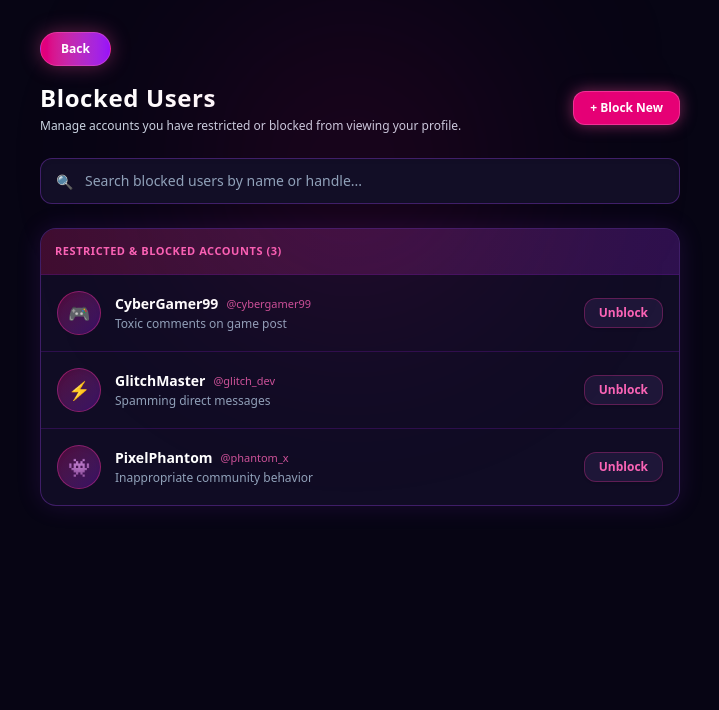
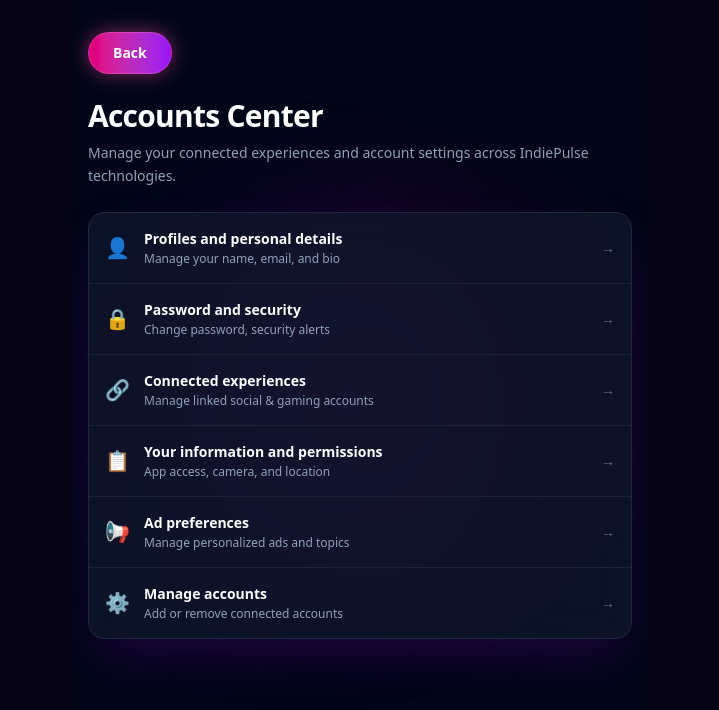
Before and after one commit to Patil-IndiePulse/IndiePulse, a Next.js app: page /settings/blocked-users in a window 1280 px wide. Shown: the top 710 px of the page, without its empty margins (280-999 px from the left). Built offline with nearby package versions, Linux system fonts and the light colour scheme.

Commit message:
fix: update accounts center layout with uniform pink back button and clean title stacking

```diff
--- a/app/settings/blocked-users/page.tsx
+++ b/app/settings/blocked-users/page.tsx
@@ -1,178 +1,63 @@
 'use client';
 
 import Link from 'next/link';
-import { useState } from 'react';
 
-export default function BlockedUsersPage() {
-  const [searchQuery, setSearchQuery] = useState('');
-  const [showBlockModal, setShowBlockModal] = useState(false);
-  const [newUsername, setNewUsername] = useState('');
-  const [newReason, setNewReason] = useState('');
-
-  const [blockedList, setBlockedList] = useState([
-    { id: 1, name: 'CyberGamer99', handle: '@cybergamer99', reason: 'Toxic comments on game post', avatar: '🎮' },
-    { id: 2, name: 'GlitchMaster', handle: '@glitch_dev', reason: 'Spamming direct messages', avatar: '⚡' },
-    { id: 3, name: 'PixelPhantom', handle: '@phantom_x', reason: 'Inappropriate community behavior', avatar: '👾' },
-  ]);
-
-  const handleUnblock = (id: number) => {
-    setBlockedList(blockedList.filter(user => user.id !== id));
-  };
-
-  const handleBlockNewUser = (e: React.FormEvent) => {
-    e.preventDefault();
-    if (!newUsername.trim()) return;
-
-    const newUser = {
-      id: Date.now(),
-      name: newUsername,
-      handle: `@${newUsername.toLowerCase().replace(/\s+/g, '')}`,
-      reason: newReason.trim() || 'Blocked by user preference',
-      avatar: '👤',
-    };
-
-    setBlockedList([newUser, ...blockedList]);
-    setNewUsername('');
-    setNewReason('');
-    setShowBlockModal(false);
-  };
-
-  const filteredUsers = blockedList.filter(user =>
-    user.name.toLowerCase().includes(searchQuery.toLowerCase()) ||
-    user.handle.toLowerCase().includes(searchQuery.toLowerCase())
-  );
+export default function AccountsCenterPage() {
+  const accountOptions = [
+    { title: "Profiles and personal details", desc: "Manage your name, email, and bio", icon: "👤" },
+    { title: "Password and security", desc: "Change password, security alerts", icon: "🔒" },
+    { title: "Connected experiences", desc: "Manage linked social & gaming accounts", icon: "🔗" },
+    { title: "Your information and permissions", desc: "App access, camera, and location", icon: "📋" },
+    { title: "Ad preferences", desc: "Manage personalized ads and topics", icon: "📢" },
+    { title: "Manage accounts", desc: "Add or remove connected accounts", icon: "⚙️" }
+  ];
 
   return (
-    <main className="min-h-screen bg-[#070514] text-white flex flex-col px-4 py-8 max-w-2xl mx-auto w-full relative select-none">
+    <main className="min-h-screen bg-slate-950 text-white flex flex-col px-4 py-8 max-w-xl mx-auto w-full relative overflow-x-hidden select-none">
 
-      {/* Background glow matching Notifications page */}
-      <div className="absolute top-0 left-1/4 w-80 h-80 bg-pink-600/10 rounded-full blur-[100px] pointer-events-none"></div>
+      {/* Background Decorative Glow Effects */}
+      <div className="absolute top-1/4 left-1/4 w-96 h-96 bg-pink-600/10 rounded-full blur-3xl pointer-events-none"></div>
+      <div className="absolute bottom-1/4 right-1/4 w-96 h-96 bg-purple-600/10 rounded-full blur-3xl pointer-events-none"></div>
 
-      {/* Back Button and Header */}
-      <div className="flex flex-col items-start gap-4 mb-6">
+      {/* Top Header Row with Clear Pink 'Back' Button */}
+      <div className="w-full flex items-start mb-6 relative z-10">
         <Link
-          href="/menu"
-          className="px-5 py-2 rounded-full bg-gradient-to-r from-pink-600 to-purple-600 hover:from-pink-500 hover:to-purple-500 text-white text-xs font-bold shadow-[0_0_20px_rgba(236,72,153,0.4)] border border-pink-400/40 transition-all flex items-center gap-1.5 cursor-pointer"
+          href="/settings"
+          className="px-6 py-2.5 rounded-full bg-gradient-to-r from-pink-600 to-purple-600 hover:from-pink-500 hover:to-purple-500 text-white text-sm font-bold shadow-[0_0_20px_rgba(236,72,153,0.5)] border border-pink-400/40 transition-all flex items-center justify-center cursor-pointer"
         >
           Back
         </Link>
-        <div className="flex items-center justify-between w-full">
-          <div>
-            <h1 className="text-2xl font-black tracking-wide text-white">Blocked Users</h1>
-            <p className="text-xs text-slate-300 mt-1">Manage accounts you have restricted or blocked from viewing your profile.</p>
-          </div>
-          <button
-            onClick={() => setShowBlockModal(true)}
-            className="px-4 py-2 rounded-xl bg-pink-600 hover:bg-pink-500 text-white text-xs font-bold shadow-[0_0_15px_rgba(236,72,153,0.5)] transition-all cursor-pointer border border-pink-400/50 flex items-center gap-1.5"
-          >
-            + Block New
-          </button>
+      </div>
+
+      {/* Page Title & Subtitle */}
+      <div className="mb-6 relative z-10">
+        <h1 className="text-3xl font-black tracking-tight text-white mb-2">Accounts Center</h1>
+        <p className="text-slate-400 text-sm leading-relaxed">
+          Manage your connected experiences and account settings across IndiePulse technologies.
+        </p>
+      </div>
+
+      {/* Accounts Center Options List */}
+      <div className="bg-slate-900/80 backdrop-blur-xl border border-slate-800 rounded-2xl w-full shadow-2xl shadow-purple-950/50 overflow-hidden relative z-10 mb-6">
+        <div className="divide-y divide-slate-800/80">
+          {accountOptions.map((item, index) => (
+            <div
+              key={index}
+              className="flex items-center justify-between p-4 hover:bg-slate-800/50 transition-colors cursor-pointer group"
+            >
+              <div className="flex items-center gap-3.5">
+                <span className="text-xl">{item.icon}</span>
+                <div>
+                  <h3 className="font-bold text-sm text-white group-hover:text-pink-400 transition-colors">{item.title}</h3>
+                  <p className="text-xs text-slate-400 mt-0.5">{item.desc}</p>
+                </div>
+              </div>
+              <span className="text-slate-500 group-hover:text-white transition-colors text-sm font-bold">→</span>
+            </div>
+          ))}
         </div>
       </div>
 
-      {/* Modal / New Page view to Block User */}
-      {showBlockModal && (
-        <div className="mb-6 bg-[#120e26] border border-pink-500/50 rounded-2xl p-5 shadow-[0_0_30px_rgba(236,72,153,0.2)] animate-fadeIn">
-          <div className="flex justify-between items-center mb-3">
-            <h2 className="text-sm font-bold text-pink-400 uppercase tracking-wider">Block a New Account</h2>
-            <button
-              onClick={() => setShowBlockModal(false)}
-              className="text-slate-400 hover:text-white text-sm font-bold cursor-pointer"
-            >
-              ✕
-            </button>
-          </div>
-          <form onSubmit={handleBlockNewUser} className="space-y-3">
-            <div>
-              <label className="block text-[11px] text-slate-300 mb-1 font-semibold">Username or Handle</label>
-              <input
-                type="text"
-                placeholder="e.g. ToxicityMaster"
-                value={newUsername}
-                onChange={(e) => setNewUsername(e.target.value)}
-                className="w-full bg-[#070514] border border-purple-500/40 rounded-xl px-4 py-2.5 text-sm text-white placeholder-slate-500 focus:outline-none focus:border-pink-500"
-                required
-              />
-            </div>
-            <div>
-              <label className="block text-[11px] text-slate-300 mb-1 font-semibold">Reason for blocking (Optional)</label>
-              <input
-                type="text"
-                placeholder="e.g. Spamming comments"
-                value={newReason}
-                onChange={(e) => setNewReason(e.target.value)}
-                className="w-full bg-[#070514] border border-purple-500/40 rounded-xl px-4 py-2.5 text-sm text-white placeholder-slate-500 focus:outline-none focus:border-pink-500"
-              />
-            </div>
-            <div className="flex justify-end gap-2 pt-2">
-              <button
-                type="button"
-                onClick={() => setShowBlockModal(false)}
-                className="px-4 py-2 rounded-xl bg-slate-800 hover:bg-slate-700 text-slate-300 text-xs font-semibold cursor-pointer"
-              >
-                Cancel
-              </button>
-              <button
-                type="submit"
-                className="px-4 py-2 rounded-xl bg-gradient-to-r from-pink-600 to-purple-600 hover:from-pink-500 hover:to-purple-500 text-white text-xs font-bold shadow-md cursor-pointer"
-              >
-                Block Account
-              </button>
-            </div>
-          </form>
-        </div>
-      )}
-
-      {/* Search Bar for Blocked Users */}
-      <div className="relative mb-6">
-        <span className="absolute left-4 top-3.5 text-sm">🔍</span>
-        <input
-          type="text"
-          placeholder="Search blocked users by name or handle..."
-          value={searchQuery}
-          onChange={(e) => setSearchQuery(e.target.value)}
-          className="w-full bg-[#120e26] border border-purple-500/30 rounded-xl pl-11 pr-4 py-3 text-sm text-white placeholder-slate-400 focus:outline-none focus:border-pink-500 transition-all shadow-inner"
-        />
-      </div>
-
-      {/* Main Container */}
-      <div className="bg-[#120e26]/90 border border-purple-500/30 rounded-2xl overflow-hidden divide-y divide-purple-900/40 shadow-[0_0_25px_rgba(147,51,234,0.15)] mb-6">
-
-        <div className="p-3.5 bg-gradient-to-r from-pink-900/40 to-purple-900/40 text-pink-400 text-[11px] font-bold uppercase tracking-wider">
-          Restricted & Blocked Accounts ({filteredUsers.length})
-        </div>
-
-        {filteredUsers.length === 0 ? (
-          <div className="p-8 text-center text-slate-400 text-sm">
-            No blocked users found matching your search.
-          </div>
-        ) : (
-          filteredUsers.map((user) => (
-            <div key={user.id} className="flex items-center justify-between p-4 hover:bg-purple-950/30 transition-colors">
-              <div className="flex items-center gap-3.5">
-                <div className="w-11 h-11 rounded-full bg-gradient-to-br from-pink-600/30 to-purple-600/30 border border-pink-500/40 flex items-center justify-center text-lg shadow-inner">
-                  {user.avatar}
-                </div>
-                <div>
-                  <div className="text-sm font-semibold text-white flex items-center gap-2">
-                    {user.name}
-                    <span className="text-[11px] text-pink-400/80 font-normal">{user.handle}</span>
-                  </div>
-                  <div className="text-xs text-slate-400 mt-0.5">{user.reason}</div>
-                </div>
-              </div>
-
-              <button
-                onClick={() => handleUnblock(user.id)}
-                className="px-3.5 py-1.5 rounded-xl bg-[#1e1638] hover:bg-pink-600/30 text-pink-400 border border-pink-500/30 text-xs font-semibold transition-all cursor-pointer shadow-sm"
-              >
-                Unblock
-              </button>
-            </div>
-          ))
-        )}
-
-      </div>
     </main>
   );
 }
```
